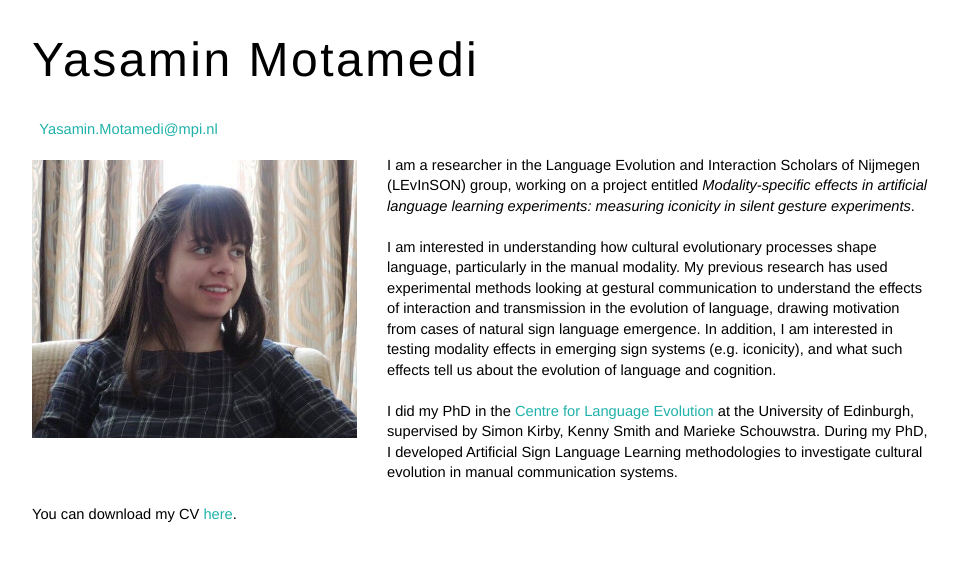
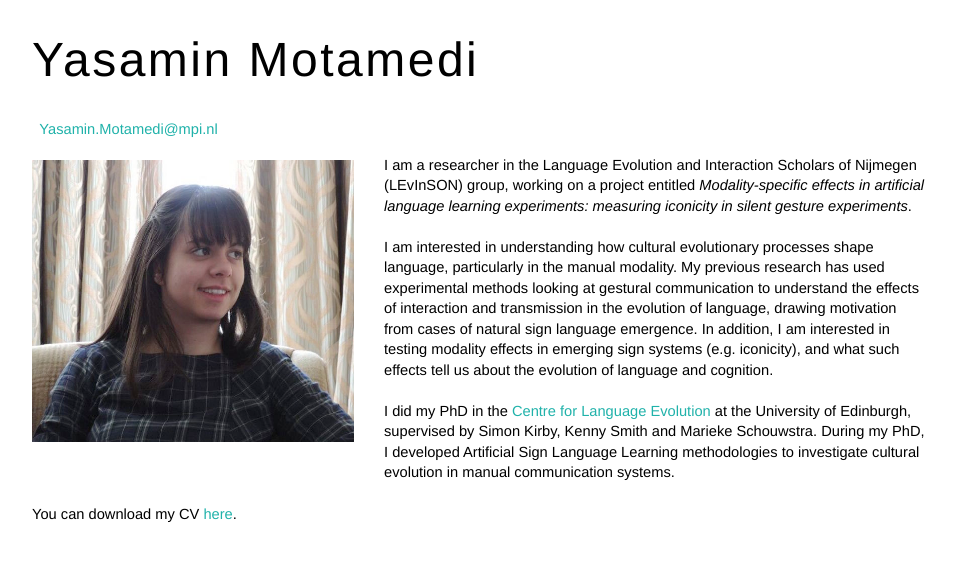
Before and after one commit to ymotamedi/ymotamedi.github.io, a Jekyll site: the page built from index.html, in a window 1280 px wide. Shown: the top 561 px of the page, without its empty margins (160-1119 px from the left). Built offline with Jekyll 4.4.1, drawn with Linux system fonts in a browser that asks for light colours.

Commit message:
Update index.html

```diff
--- a/index.html
+++ b/index.html
@@ -3,7 +3,7 @@
 title: Yasamin Motamedi
 ---
 
-<p><img src="ym_web2.jpeg" style="float:left;width:325px;height:278px;margin-right:30px;margin-top:5px;margin-bottom:30px">
+<p><img src="ym_web2.jpeg" style="float:left;width:322px;height:282px;margin-right:30px;margin-top:5px;margin-bottom:30px">
   I am a researcher in the Language Evolution and Interaction Scholars of Nijmegen (LEvInSON) group, working on a project entitled <i>Modality-specific effects in artificial language learning experiments: measuring iconicity in silent gesture experiments</i>.
 
   <br><br>
```
